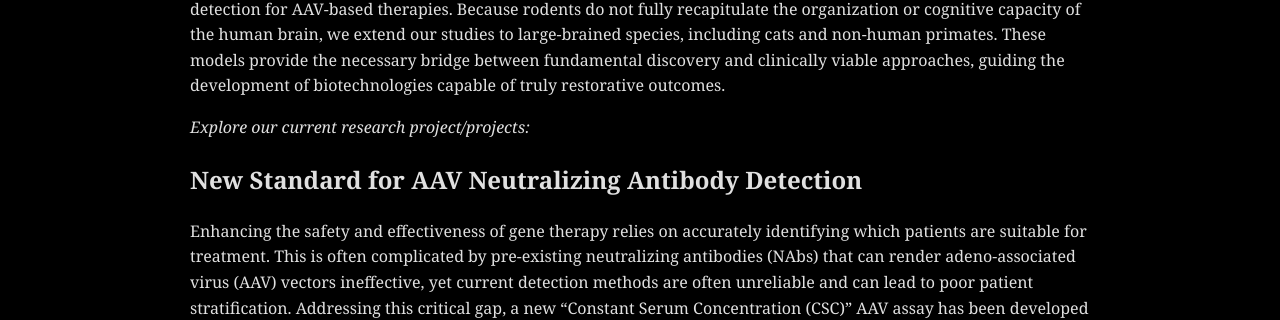
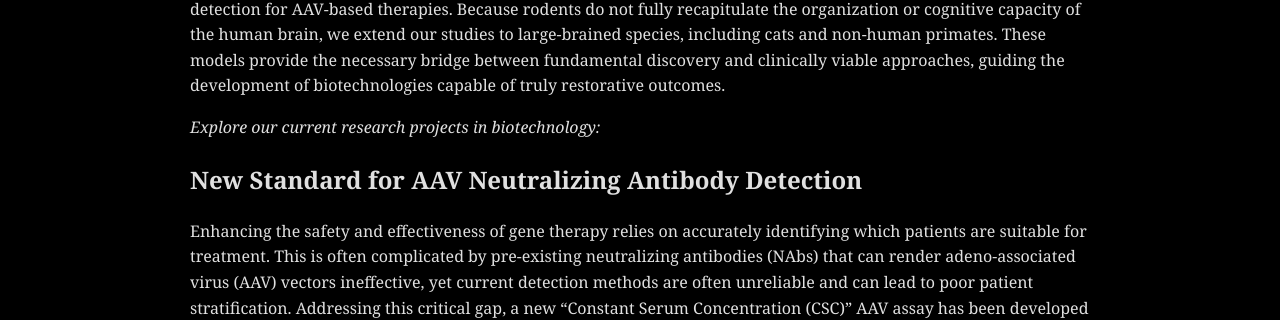
Before and after one commit to hillierlab/hillierlab.github.io, a Jekyll site: the page built from biotechnology.md, in a window 1280 px wide and 900 px high. Shown: the part 363-683 px from the top of the window. Built offline with Jekyll 4.4.1, drawn with Linux system fonts in a browser that asks for light colours.

Commit message:
Update biotechnology.md

```diff
--- a/biotechnology.md
+++ b/biotechnology.md
@@ -9,7 +9,8 @@ Our work develops next-generation biotechnologies aimed at repairing, rather tha
 A central challenge for brain-targeted therapies lies in achieving long-term efficacy and safety across species with complex neural architectures. To address this, we are refining viral vector systems for stable gene delivery and minimal immune activation, and developing robust assays to assess treatment compatibility—such as improved neutralizing antibody detection for AAV-based therapies.
 Because rodents do not fully recapitulate the organization or cognitive capacity of the human brain, we extend our studies to large-brained species, including cats and non-human primates. These models provide the necessary bridge between fundamental discovery and clinically viable approaches, guiding the development of biotechnologies capable of truly restorative outcomes.
 
-*Explore our current research project/projects:*
+
+*Explore our current research projects in biotechnology:*
 
 ## New Standard for AAV Neutralizing Antibody Detection
 
```
